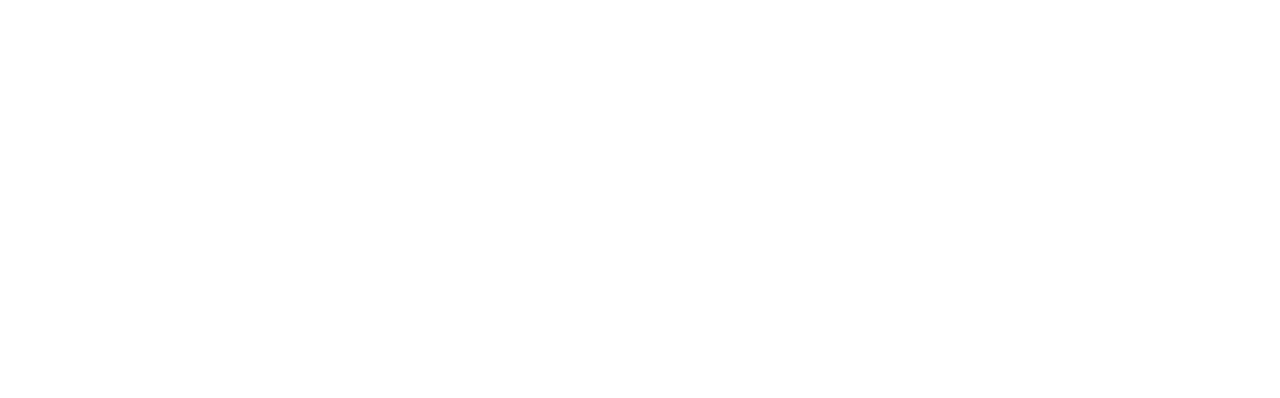
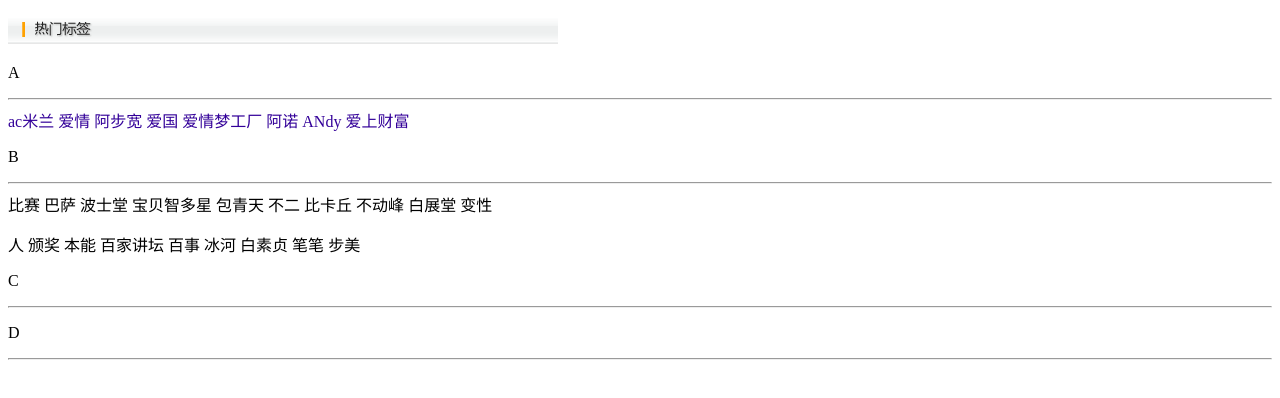
Before and after one commit to baibaiii/html_code, a plain HTML site: page 链接悬停/index.html in a window 1280 px wide. Drawn offline with Linux system fonts and the light colour scheme.

Commit message:
添加了a悬停特效

```diff
--- a/链接悬停/index.html
+++ b/链接悬停/index.html
@@ -4,6 +4,72 @@
 		<meta charset="utf-8">
 		<title>这个是一个标题</title>
 	</head>
+	<style type="text/css">
+	hr{
+	}
+	a:link {
+	color: #330099;
+	text-decoration: none;
+	}
+	a:visited {
+	text-decoration: none;
+	}
+	a:hover {
+	text-decoration: underline;
+	color: #FF0000;
+	}
+	a:active {
+	text-decoration: none;
+	}
+
+	</style>
+
+
 	<body>
+		<img src="img/title.gif" />
+		<p>A</p>
+		<hr/>
+		<a href="#">ac米兰 </a>
+		<a href="#">爱情 </a>
+		<a href="#">阿步宽 </a>
+		<a href="#">爱国 </a>
+		<a href="#">爱情梦工厂 </a>
+		<a href="#">阿诺 </a>
+		<a href="#">ANdy </a>
+		<a href="#">爱上财富 </a>
+
+		<p>B</p>
+		<hr />
+		<a>比赛</a>
+		<a>巴萨 </a>
+		<a>波士堂</a>
+		<a>宝贝智多星</a>
+		<a>包青天</a>
+		<a>不二 </a>
+		<a>比卡丘 </a>
+		<a>不动峰</a>
+		<a>白展堂</a>
+		<a>变性</a>
+		<p>
+
+		<a>人</a>
+		<a>颁奖</a>
+		<a>本能</a>
+		<a>百家讲坛</a>
+		<a>百事</a>
+		<a>冰河</a>
+		<a>白素贞</a>
+		<a>笔笔</a>
+		<a>步美</a>
+		<a></a>
+
+		</p>
+
+		<p>C</p>
+		<hr />
+
+		<p>D</p>
+		<hr />
+
 	</body>
 </html>
```
